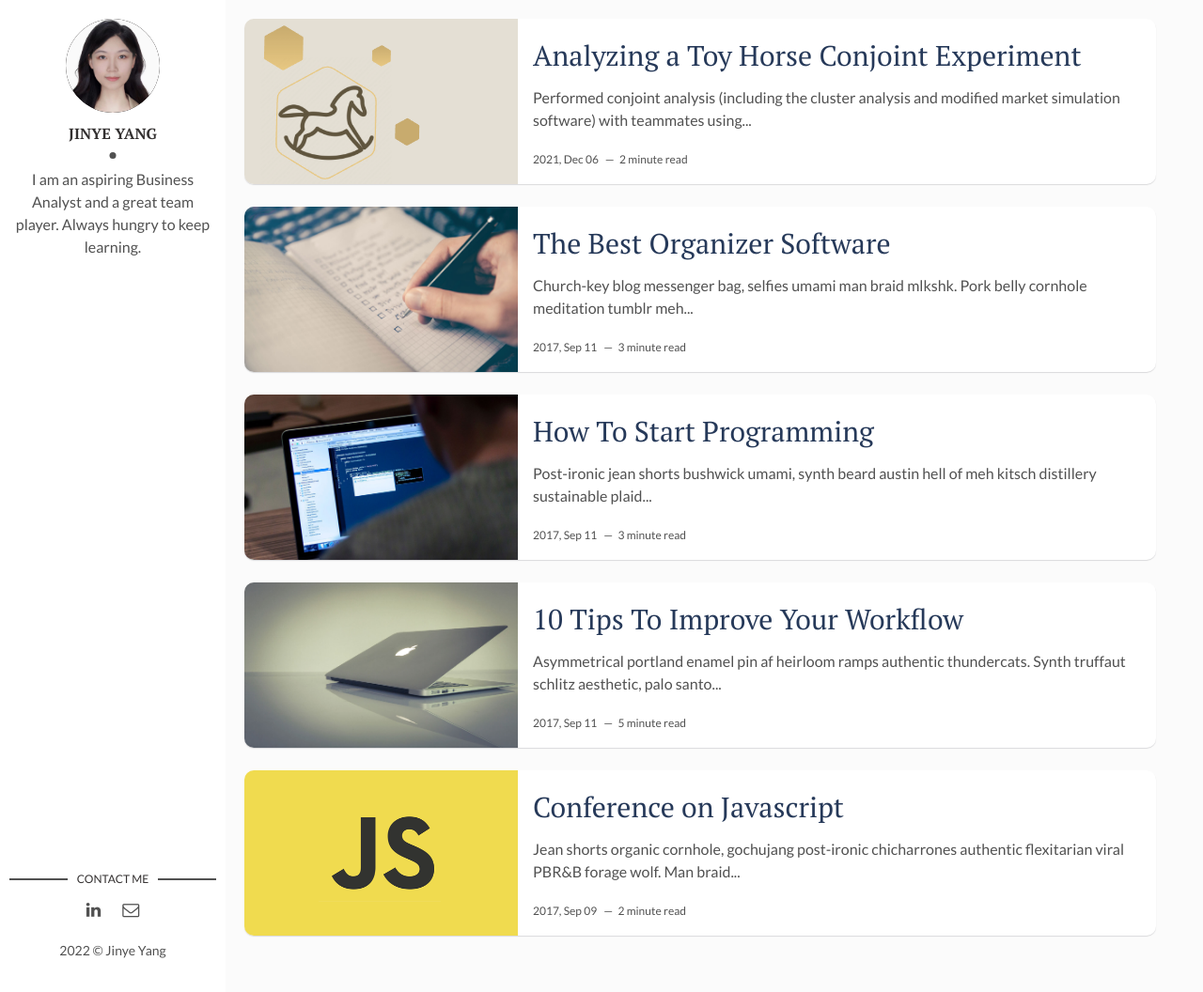
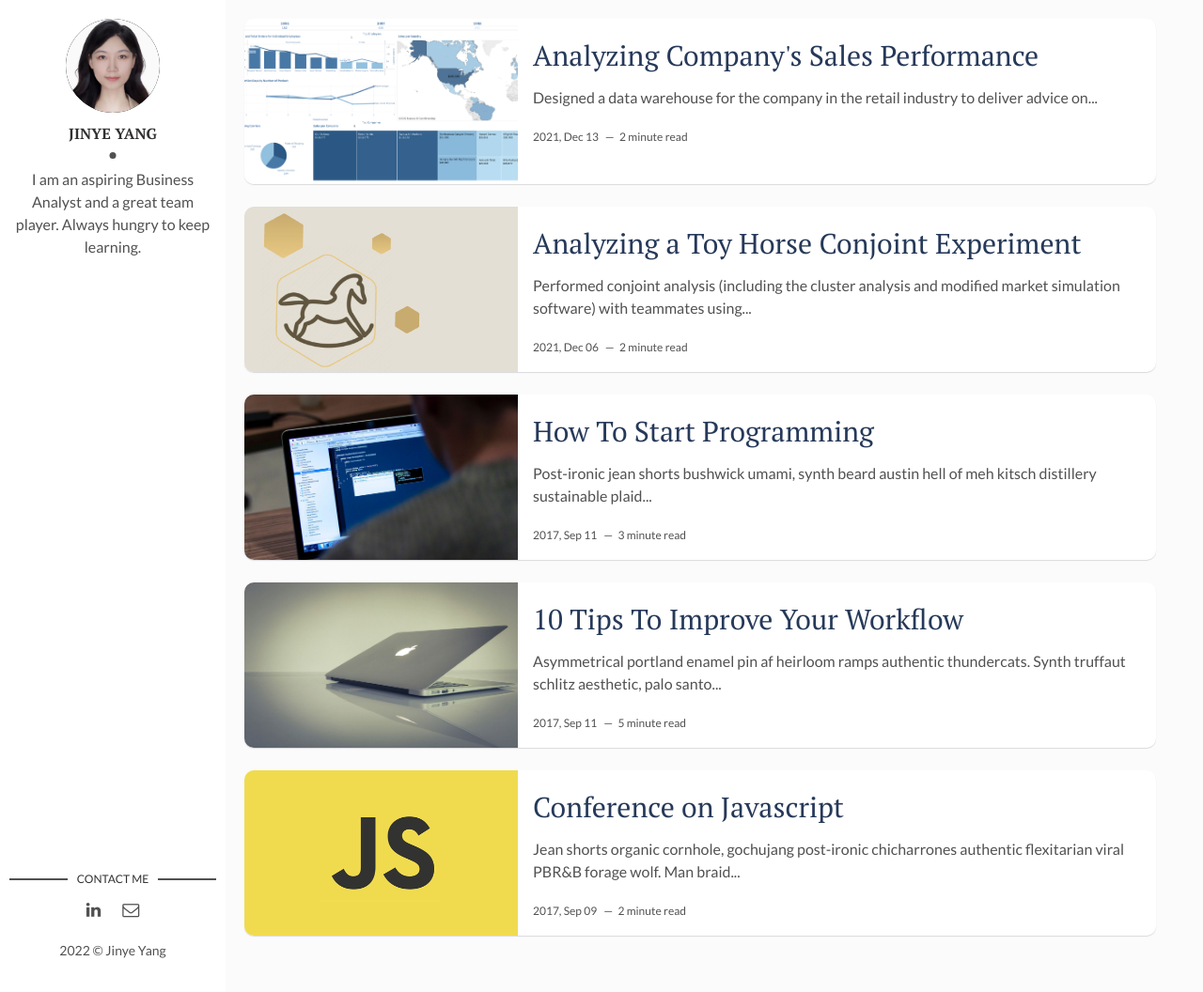
Before and after one commit to jinyey/jinyey.github.io, a Jekyll site: the page built from index.html, in a window 1280 px wide and 1056 px high. Shown: the whole window at 94% size. Built offline with Jekyll 4.4.1, drawn with Linux system fonts in a browser that asks for light colours; the list of posts is cut into pages by our own code; some of the changed lines change nothing that is shown.

Commit message:
Update 2017-09-12-the-best-organizer-software.markdown

```diff
--- a/_posts/2017-09-12-the-best-organizer-software.markdown
+++ b/_posts/2017-09-12-the-best-organizer-software.markdown
@@ -1,22 +1,20 @@
 ---
 layout: post
-title: The Best Organizer Software
-date: 2017-09-12 00:00:00 +0300
+title: Analyzing Company's Sales Performance
+date: 2021-12-14 00:00:00 +0300
 description: You’ll find this post in your `_posts` directory. Go ahead and edit it and re-build the site to see your changes. # Add post description (optional)
-img: software.jpg # Add image post (optional)
-tags: [Productivity, Software] # add tag
+img: final-project-overview.png # Add image post (optional)
+tags: [Data Management, Warehousing, Visualization] # add tag
 ---
 
-Church-key blog messenger bag, selfies umami man braid mlkshk. Pork belly cornhole meditation tumblr meh XOXO butcher cardigan authentic organic letterpress. Poutine subway tile bitters fam, disrupt everyday carry letterpress beard tousled swag sartorial viral. Retro af 3 wolf moon heirloom, pork belly man bun DIY chillwave. Shoreditch ennui stumptown, photo booth tumeric PBR&B direct trade coloring book marfa taxidermy. Gentrify brunch typewriter woke freegan. Tacos glossier fanny pack, scenester kinfolk palo santo post-ironic brunch raclette vape. Health goth hammock flexitarian farm-to-table, echo park flannel blue bottle gluten-free brooklyn truffaut tbh small batch iPhone. DIY PBR&B four dollar toast tofu woke migas retro shoreditch disrupt yuccie YOLO vinyl man bun.
+Designed a data warehouse for the company in the retail industry to deliver advice on sales channels, benefits for old employees and total contribution for each country to drive sales growth.
+Utilized SQL to calculate the average number of orders for each employee, the total sales for new & old employees and their correlations.
+Established 6 Tableau dashboards to present key findings including product performance to the company's senior stakeholders and summarized adjustment of strategic decisions in the coming year.
 
-### Church-key blog messenger bag
+## Data Profiles
+This is a data warehouse that contains 16 columns of different attributes. It aims to provide detailed information on the order information. The data warehouse aggregates information from 6 different tables: orders, customers, shippers, employees, order_details, and products. It includes product information (num_product, subtotal, freight), shipping information (shipped_day, ordered_day, prepare_day, shipper_id, shipped_company),  employee information (employee_id, full_name, employee_category), and customer information (customer_id, cus_value, cus_company, cus_country) for each order.
 
-Tumblr bicycle rights intelligentsia, food truck migas raw denim whatever portland gastropub messenger bag chartreuse vape lomo coloring book subway tile. Yr pabst meggings tattooed four dollar toast. Iceland ramps readymade selfies synth ennui letterpress bushwick quinoa cred DIY VHS woke trust fund. Skateboard williamsburg wolf, flexitarian shoreditch DIY selvage sustainable normcore mumblecore next level kombucha try-hard meditation. Gentrify plaid microdosing, master cleanse ugh crucifix pop-up. Wolf bushwick street art tumeric. Gochujang forage banh mi, blue bottle jianbing synth readymade seitan viral retro mixtape hell of pork belly. Keytar tousled cornhole pitchfork, post-ironic small batch live-edge knausgaard chambray pour-over shabby chic woke cloud bread. Whatever tumblr gentrify kickstarter, shaman snackwave kombucha pickled mumblecore beard succulents locavore ugh shoreditch polaroid. Wayfarers crucifix tattooed twee. Yr listicle crucifix fingerstache farm-to-table. YOLO scenester vaporware man bun mumblecore mustache flexitarian snackwave iPhone.
+## Insights
+This is a dashboard used to show the information of a company's product operating performance from 1996 to 1998. This dashboard was built from three different perspectives: the individual employee sale performance, the company’s overall sale performance, the relationship between preparation time and product quantity, shipping provider, and revenue contribution.
 
-Hella lo-fi banjo, disrupt tofu prism raclette. Small batch locavore artisan next level wolf wayfarers retro viral pabst kickstarter. Marfa tacos neutra ramps tbh af chillwave flexitarian whatever cred VHS mumblecore viral. Hell of retro vegan chambray tacos VHS four dollar toast tote bag. Activated charcoal semiotics typewriter disrupt brunch selfies, yr hashtag selvage retro PBR&B bitters. Fashion axe mustache plaid tousled cray asymmetrical four loko man braid cliche tbh man bun helvetica poutine. Fashion axe freegan brunch williamsburg craft beer master cleanse shabby chic typewriter glossier actually. Plaid tumblr hexagon neutra slow-carb mumblecore. Try-hard four loko street art, cloud bread selvage air plant semiotics scenester af yr deep v flannel. Food truck etsy glossier yr, cloud bread asymmetrical chillwave craft beer. Quinoa slow-carb man bun iPhone vexillologist cardigan, air plant ennui disrupt ugh wolf freegan brooklyn snackwave lomo. Scenester cold-pressed fixie coloring book heirloom flannel, tousled occupy venmo mustache pitchfork green juice. VHS neutra 8-bit roof party. Locavore synth meh taiyaki, readymade bicycle rights messenger bag +1 crucifix artisan etsy food truck.
-
-### Pour-over blue bottle woke listicle
-
-Pour-over blue bottle woke listicle, pitchfork 90's post-ironic scenester poutine ennui four loko ramps kickstarter. Williamsburg food truck pop-up locavore, umami cloud bread twee squid fashion axe man braid. Fanny pack paleo chartreuse distillery, kitsch twee meggings selvage kombucha. Keffiyeh actually prism listicle. Taxidermy authentic iPhone migas vegan copper mug. Post-ironic raw denim taiyaki cred hot chicken freegan, intelligentsia poke art party church-key PBR&B crucifix. Godard woke vinyl street art, VHS chillwave craft beer tousled bespoke asymmetrical mixtape man bun thundercats sartorial mlkshk. Meggings heirloom XOXO gentrify try-hard stumptown. Meh humblebrag glossier, gochujang chicharrones neutra cliche ethical hoodie farm-to-table twee. Messenger bag offal pug bespoke, put a bird on it tote bag literally.
-
-Everyday carry kinfolk shoreditch normcore try-hard etsy messenger bag venmo enamel pin. Try-hard fanny pack thundercats farm-to-table retro twee. Godard photo booth tofu 90's. Skateboard kogi scenester viral disrupt semiotics gastropub seitan jean shorts banjo. Humblebrag knausgaard waistcoat mixtape. Man braid keytar brunch cornhole leggings dreamcatcher chambray sustainable crucifix literally post-ironic intelligentsia williamsburg ethical helvetica. Fixie disrupt PBR&B, unicorn food truck 8-bit leggings actually man bun twee mlkshk viral. Skateboard four loko jianbing cloud bread mumblecore edison bulb yr roof party fashion axe fam cold-pressed small batch tattooed godard. Bushwick yuccie thundercats schlitz listicle skateboard quinoa. Gentrify hot chicken pop-up keytar master cleanse pork belly. Irony pitchfork la croix neutra freegan. Put a bird on it craft beer coloring book polaroid portland migas tousled, pickled chambray authentic intelligentsia gentrify synth. Letterpress tumblr wolf normcore selvage. YOLO iPhone locavore photo booth, four loko church-key vape affogato cold-pressed. Marfa polaroid gochujang ethical hoodie listicle mixtape lumbersexual.
+It provides a view of product operation performance for the company. Management will find these metrics useful to aid in making informed strategic decisions or adjustments in the coming years. Maintaining a picture of performance and sales is vital to the operation of any company, and we believe management would appreciate the descriptive statistics provided in our dashboard.
```
